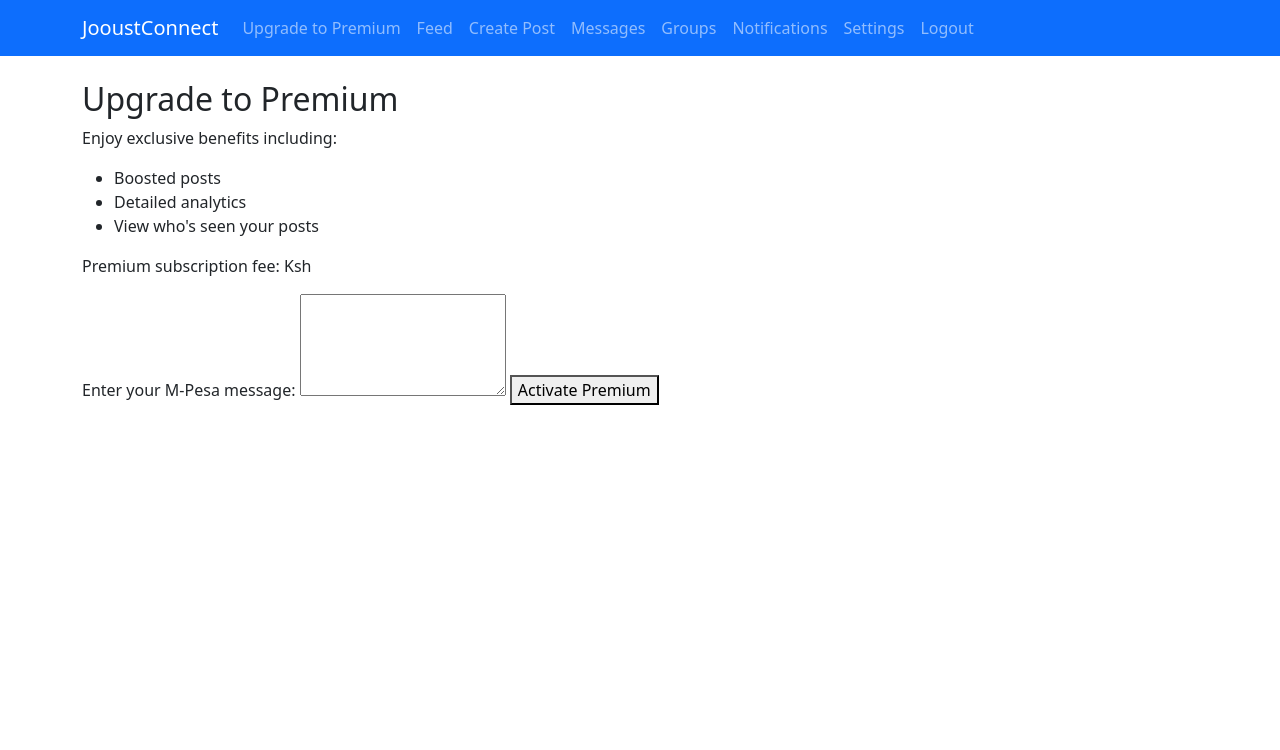
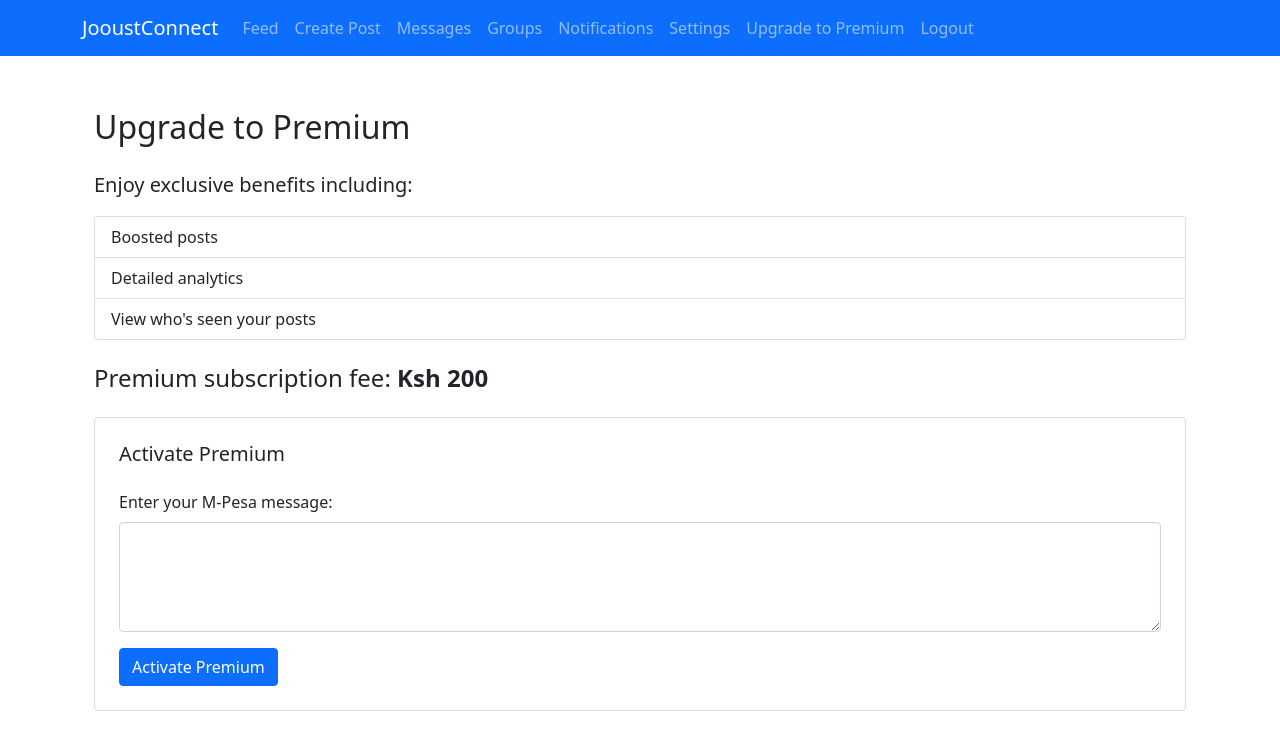
Before and after one commit to phantom-kali/JooustConnect, a Django app: page /purchase-premium/ in a window 1280 px wide. Shown: the top 750 px of the page. Run offline with Django 4.2, Linux system fonts and the light colour scheme; a user stored in the database is signed in; data comes from the database, SQL or seed files in the repository; both versions use the stored data as it was after the commit; some libraries are stand-ins or nearby versions.

Commit message:
improved the premium dashboard

```diff
--- a/jooustconnect/settings.py
+++ b/jooustconnect/settings.py
@@ -11,7 +11,7 @@
 # SECURITY WARNING: don't run with debug turned on in production!
 DEBUG = True
 
-ALLOWED_HOSTS = ['192.168.202.68', '127.0.0.1', '0.0.0.0']
+ALLOWED_HOSTS = ['192.168.117.68', '127.0.0.1', '0.0.0.0']
 
 
 INSTALLED_APPS = [
--- a/socialapp/templates/socialapp/base.html
+++ b/socialapp/templates/socialapp/base.html
@@ -40,16 +40,6 @@
             <div class="collapse navbar-collapse" id="navbarNav">
                 <ul class="navbar-nav">
                     {% if user.is_authenticated %}
-                    {% if is_premium %}
-                        <a class="nav-link" href="{% url 'premium_dashboard' %}">Premium Dashboard</a>
-                        <span>({{ premium_days_left }} days left)</span>
-                        {% if premium_days_left <= 7 %}
-                            <a class="nav-link" href="{% url 'purchase_premium' %}">Renew Premium</a>
-                        {% endif %}
-                    {% else %}
-                        <a class="nav-link" href="{% url 'purchase_premium' %}">Upgrade to Premium</a>
-                    {% endif %}
-
                         <li class="nav-item">
                             <a class="nav-link" href="{% url 'feed' %}">Feed</a>
                         </li>
@@ -63,26 +53,38 @@
                             <a class="nav-link" href="{% url 'groups' %}">Groups</a>
                         </li>
                         <li class="nav-item">
-                            <a class="nav-link" href="{% url 'notifications' %}">Notifications <span
-                                    id="notificationCount" class="badge bg-danger"></span></a>
+                            <a class="nav-link" href="{% url 'notifications' %}">Notifications
+                                <span id="notificationCount" class="badge bg-danger"></span>
+                            </a>
                         </li>
-                        <!-- <li class="nav-item">
-                            <a class="nav-link" href="{% url 'purchase_premium' %}">Premium</a>
-                        </li> -->
                         <li class="nav-item">
                             <a class="nav-link" href="{% url 'settings' %}">Settings</a>
                         </li>
                         <li class="nav-item">
+                            {% if is_premium %}
+                                <a class="nav-link" href="{% url 'premium_dashboard' %}">Premium Dashboard
+                                    <span class="badge bg-info">{{ premium_days_left }} days left</span>
+                                </a>
+                            {% else %}
+                                <a class="nav-link" href="{% url 'purchase_premium' %}">Upgrade to Premium</a>
+                            {% endif %}
+                        </li>
+                        {% if is_premium and premium_days_left <= 7 %}
+                            <li class="nav-item">
+                                <a class="nav-link" href="{% url 'purchase_premium' %}">Renew Premium</a>
+                            </li>
+                        {% endif %}
+                        <li class="nav-item">
                             <a class="nav-link" href="{% url 'logout' %}">Logout</a>
                         </li>
-                        {% else %}
+                    {% else %}
                         <li class="nav-item">
                             <a class="nav-link" href="{% url 'login' %}">Login</a>
                         </li>
                         <li class="nav-item">
                             <a class="nav-link" href="{% url 'register' %}">Register</a>
                         </li>
-                        {% endif %}
+                    {% endif %}
                 </ul>
             </div>
         </div>
@@ -127,7 +129,7 @@
     <script>
         document.addEventListener('DOMContentLoaded', () => {
             function loadNotifications() {
-                fetch('/get-notifications/')
+                fetch('/notifications/')
                     .then(response => response.json())
                     .then(data => {
                         const notificationCount = document.getElementById('notificationCount');
--- a/socialapp/templates/socialapp/purchase_premium.html
+++ b/socialapp/templates/socialapp/purchase_premium.html
@@ -1,33 +1,44 @@
 {% extends 'socialapp/base.html' %}
 
 {% block content %}
-<h2>{% if is_renewal %}Renew{% else %}Upgrade to{% endif %} Premium</h2>
+<div class="container mt-5">
+    <h2 class="mb-4">{% if is_renewal %}Renew{% else %}Upgrade to{% endif %} Premium</h2>
 
+    <div class="mb-4">
         {% if is_renewal %}
-    <p>Your current premium subscription will expire in {{ premium_days_left }} days.</p>
+            <p class="lead">Your current premium subscription will expire in <strong>{{ premium_days_left }} days</strong>.</p>
         {% else %}
-    <p>Enjoy exclusive benefits including:</p>
-    <ul>
-        <li>Boosted posts</li>
-        <li>Detailed analytics</li>
-        <li>View who's seen your posts</li>
+            <p class="lead">Enjoy exclusive benefits including:</p>
+            <ul class="list-group">
+                <li class="list-group-item">Boosted posts</li>
+                <li class="list-group-item">Detailed analytics</li>
+                <li class="list-group-item">View who's seen your posts</li>
             </ul>
         {% endif %}
+    </div>
 
-<p>Premium subscription fee: Ksh {{ premium_fee }}</p>
+    <p class="h4 mb-4">Premium subscription fee: <strong>Ksh 200 </strong></p>
 
+    <div class="card p-4">
+        <h5 class="card-title mb-4">{% if is_renewal %}Renew{% else %}Activate{% endif %} Premium</h5>
         <form method="post">
             {% csrf_token %}
-    <label for="mpesa_message">Enter your M-Pesa message:</label>
-    <textarea name="mpesa_message" id="mpesa_message" rows="4" required></textarea>
-    <button type="submit">{% if is_renewal %}Renew{% else %}Activate{% endif %} Premium</button>
+            <div class="mb-3">
+                <label for="mpesa_message" class="form-label">Enter your M-Pesa message:</label>
+                <textarea name="mpesa_message" id="mpesa_message" class="form-control" rows="4" required></textarea>
+            </div>
+            <button type="submit" class="btn btn-primary">{% if is_renewal %}Renew{% else %}Activate{% endif %} Premium</button>
         </form>
+    </div>
 
     {% if messages %}
-<ul class="messages">
+        <div class="mt-4">
+            <ul class="list-unstyled">
                 {% for message in messages %}
-    <li{% if message.tags %} class="{{ message.tags }}"{% endif %}>{{ message }}</li>
+                <li class="alert{% if message.tags %} alert-{{ message.tags }}{% else %} alert-info{% endif %}">{{ message }}</li>
                 {% endfor %}
             </ul>
+        </div>
     {% endif %}
+</div>
 {% endblock %}
--- a/socialapp/views.py
+++ b/socialapp/views.py
@@ -65,7 +65,17 @@
 @login_required
 @user_passes_test(is_premium)
 def premium_dashboard(request):
+    # Get the search query from the GET request
+    query = request.GET.get('query', '')
+
+    # Get the user's posts
     user_posts = Post.objects.filter(user=request.user)
+
+    # Filter posts based on the search query
+    if query:
+        user_posts = user_posts.filter(content__icontains=query)
+
+    # Calculate statistics based on the filtered posts
     total_views = sum(post.n_views for post in user_posts)
     total_likes = sum(post.likes.count() for post in user_posts)
     total_comments = sum(post.comments.count() for post in user_posts)
@@ -76,6 +86,7 @@
         'total_likes': total_likes,
         'total_comments': total_comments,
         'posts': user_posts,
+        'query': query  # Include the query in the context to pre-fill the search box
     }
     return render(request, 'socialapp/premium_dashboard.html', context)
 
@@ -96,11 +107,17 @@
     post = get_object_or_404(Post, id=post_id, user=request.user)
     viewers = post.views.select_related('user').order_by('-viewed_at')
 
+    # Get search query from the GET request
     query = request.GET.get('query', '')
     if query:
         viewers = viewers.filter(user__username__icontains=query)
 
-    return render(request, 'socialapp/post_viewers.html', {'post': post, 'viewers': viewers, 'query': query})
+    context = {
+        'post': post,
+        'viewers': viewers,
+        'query': query,
+    }
+    return render(request, 'socialapp/post_viewers.html', context)
 
 @login_required
 @csrf_exempt
```
Also changed, not shown: socialapp/templates/socialapp/post_viewers.html (+20 -13 lines), socialapp/templates/socialapp/premium_dashboard.html (+42 -16 lines), db.sqlite3. Lines whose indentation alone changed are shown as unchanged.
